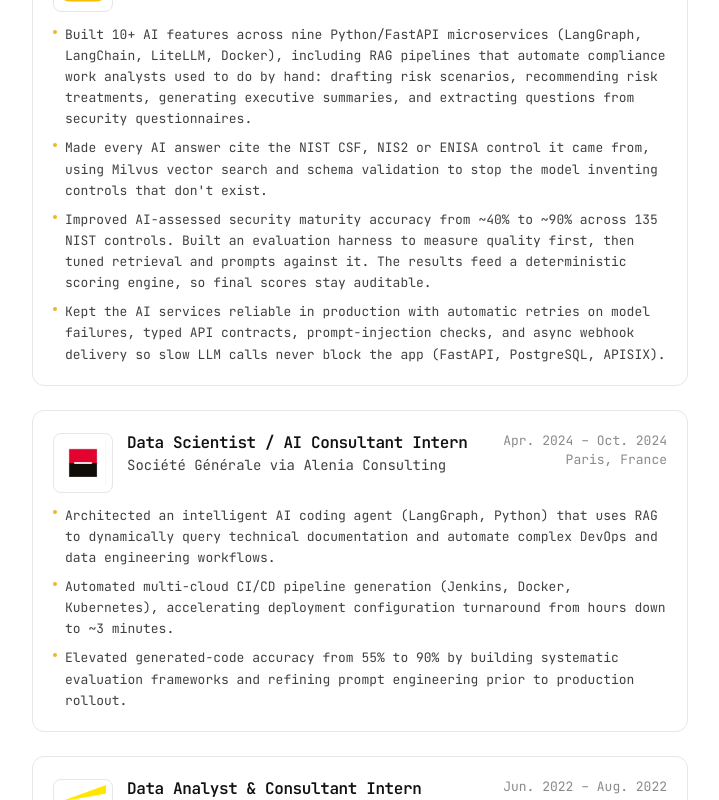
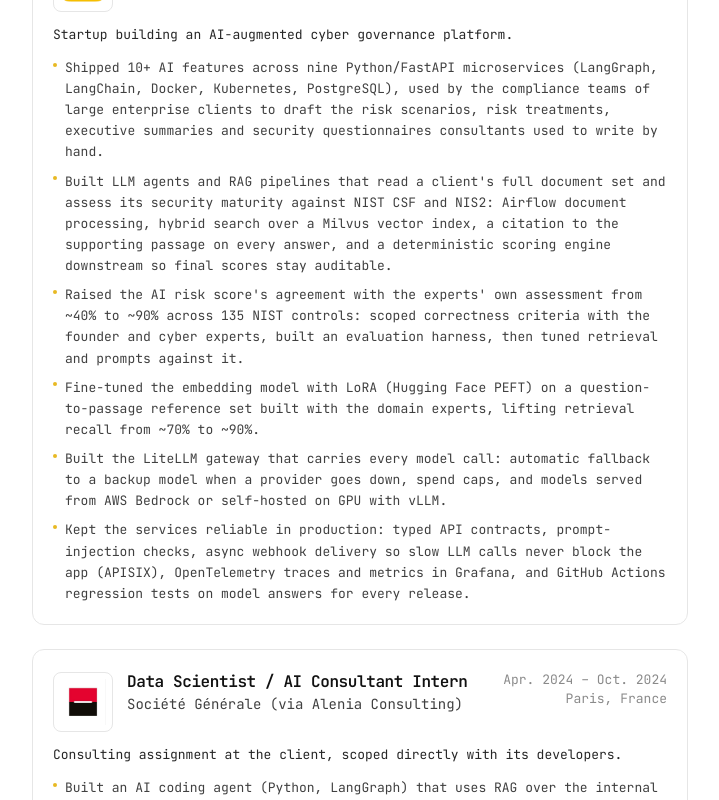
Before and after one commit to mahird3/personal-website, a Next.js app: page /resume in a window 1280 px wide. Shown: the part 360-1160 px from the top of the page, without its empty margins (280-999 px from the left). Built offline with nearby package versions, Linux system fonts and the light colour scheme.

Commit message:
Update resume experience summaries
Rewrite the Mindlapse and Société Générale entries with the current
scope of work: LiteLLM gateway, Airflow/OpenTelemetry/GitHub Actions
ops, LoRA embedding fine-tuning, and the SG agent's evaluation
results. Add an optional one-line summary under each role.

```diff
--- a/src/app/resume/page.tsx
+++ b/src/app/resume/page.tsx
@@ -51,6 +51,11 @@
                   {job.location ? <p>{job.location}</p> : null}
                 </div>
               </div>
+              {job.summary ? (
+                <p className="mb-3 text-[13px] leading-relaxed text-neutral-800">
+                  {job.summary}
+                </p>
+              ) : null}
               <ul className="space-y-2 text-[13px] leading-relaxed text-neutral-700">
                 {job.bullets.map((bullet) => (
                   <li key={bullet} className="flex gap-2">
--- a/src/data/site.ts
+++ b/src/data/site.ts
@@ -83,6 +83,8 @@
   period: string;
   location?: string;
   logo: string;
+  /** One-paragraph context: what the company/assignment was and the headline outcome. */
+  summary?: string;
   bullets: string[];
 };
 
@@ -93,23 +95,27 @@
     period: "Apr. 2026 – Oct. 2026",
     location: "Paris, France",
     logo: "/companies/mindlapse.png",
+    summary: "Startup building an AI-augmented cyber governance platform.",
     bullets: [
-      "Built 10+ AI features across nine Python/FastAPI microservices (LangGraph, LangChain, LiteLLM, Docker), including RAG pipelines that automate compliance work analysts used to do by hand: drafting risk scenarios, recommending risk treatments, generating executive summaries, and extracting questions from security questionnaires.",
-      "Made every AI answer cite the NIST CSF, NIS2 or ENISA control it came from, using Milvus vector search and schema validation to stop the model inventing controls that don't exist.",
-      "Improved AI-assessed security maturity accuracy from ~40% to ~90% across 135 NIST controls. Built an evaluation harness to measure quality first, then tuned retrieval and prompts against it. The results feed a deterministic scoring engine, so final scores stay auditable.",
-      "Kept the AI services reliable in production with automatic retries on model failures, typed API contracts, prompt-injection checks, and async webhook delivery so slow LLM calls never block the app (FastAPI, PostgreSQL, APISIX).",
+      "Shipped 10+ AI features across nine Python/FastAPI microservices (LangGraph, LangChain, Docker, Kubernetes, PostgreSQL), used by the compliance teams of large enterprise clients to draft the risk scenarios, risk treatments, executive summaries and security questionnaires consultants used to write by hand.",
+      "Built LLM agents and RAG pipelines that read a client's full document set and assess its security maturity against NIST CSF and NIS2: Airflow document processing, hybrid search over a Milvus vector index, a citation to the supporting passage on every answer, and a deterministic scoring engine downstream so final scores stay auditable.",
+      "Raised the AI risk score's agreement with the experts' own assessment from ~40% to ~90% across 135 NIST controls: scoped correctness criteria with the founder and cyber experts, built an evaluation harness, then tuned retrieval and prompts against it.",
+      "Fine-tuned the embedding model with LoRA (Hugging Face PEFT) on a question-to-passage reference set built with the domain experts, lifting retrieval recall from ~70% to ~90%.",
+      "Built the LiteLLM gateway that carries every model call: automatic fallback to a backup model when a provider goes down, spend caps, and models served from AWS Bedrock or self-hosted on GPU with vLLM.",
+      "Kept the services reliable in production: typed API contracts, prompt-injection checks, async webhook delivery so slow LLM calls never block the app (APISIX), OpenTelemetry traces and metrics in Grafana, and GitHub Actions regression tests on model answers for every release.",
     ],
   },
   {
-    company: "Société Générale via Alenia Consulting",
+    company: "Société Générale (via Alenia Consulting)",
     role: "Data Scientist / AI Consultant Intern",
     period: "Apr. 2024 – Oct. 2024",
     location: "Paris, France",
     logo: "/companies/sg.png",
+    summary: "Consulting assignment at the client, scoped directly with its developers.",
     bullets: [
-      "Architected an intelligent AI coding agent (LangGraph, Python) that uses RAG to dynamically query technical documentation and automate complex DevOps and data engineering workflows.",
-      "Automated multi-cloud CI/CD pipeline generation (Jenkins, Docker, Kubernetes), accelerating deployment configuration turnaround from hours down to ~3 minutes.",
-      "Elevated generated-code accuracy from 55% to 90% by building systematic evaluation frameworks and refining prompt engineering prior to production rollout.",
+      "Built an AI coding agent (Python, LangGraph) that uses RAG over the internal documentation and 300 code repositories to follow the team's conventions; tried by ~10 developers.",
+      "Automated multi-cloud CI/CD and deployment configuration: the agent generates Jenkins pipelines, Dockerfiles and Kubernetes manifests and shows them to the developer for approval before writing anything, cutting new-service setup from several hours to ~3 minutes.",
+      "Reached a 90% field-by-field match against hand-written files (vs 55% for the same LLM without the agent) by building a held-out evaluation set from test projects excluded from tuning and iterating the prompts against it.",
     ],
   },
   {
```
